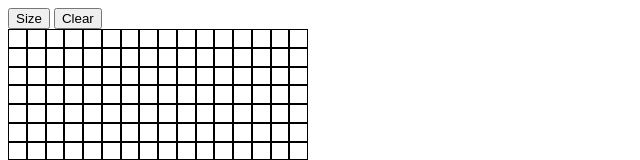
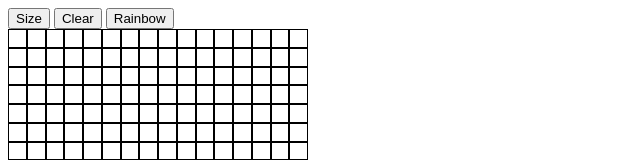
Before and after one commit to tacheampong/odin-etch-a-sketch, a plain HTML site: page index.html in a window 1280 px wide. Shown: the top 160 px of the page, without its empty margins (0-640 px from the left). Drawn offline with Linux system fonts and the light colour scheme.

Commit message:
add rainbow button

```diff
--- a/index.html
+++ b/index.html
@@ -9,6 +9,7 @@
 <body>
     <button class="size-setter" title="setter" type="button">Size</button>
     <button class="clear" title="clear" type="button">Clear</button>
+    <button class="rainbow" title="rainbow" type="button">Rainbow</button>
 
 
 </body>
```
